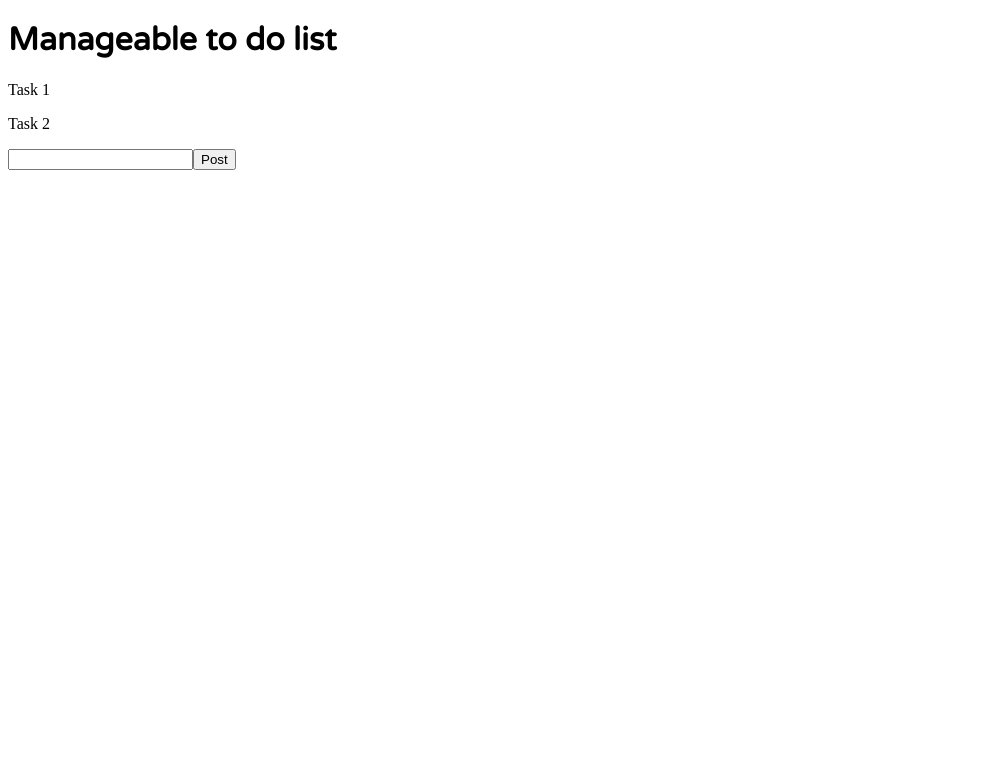
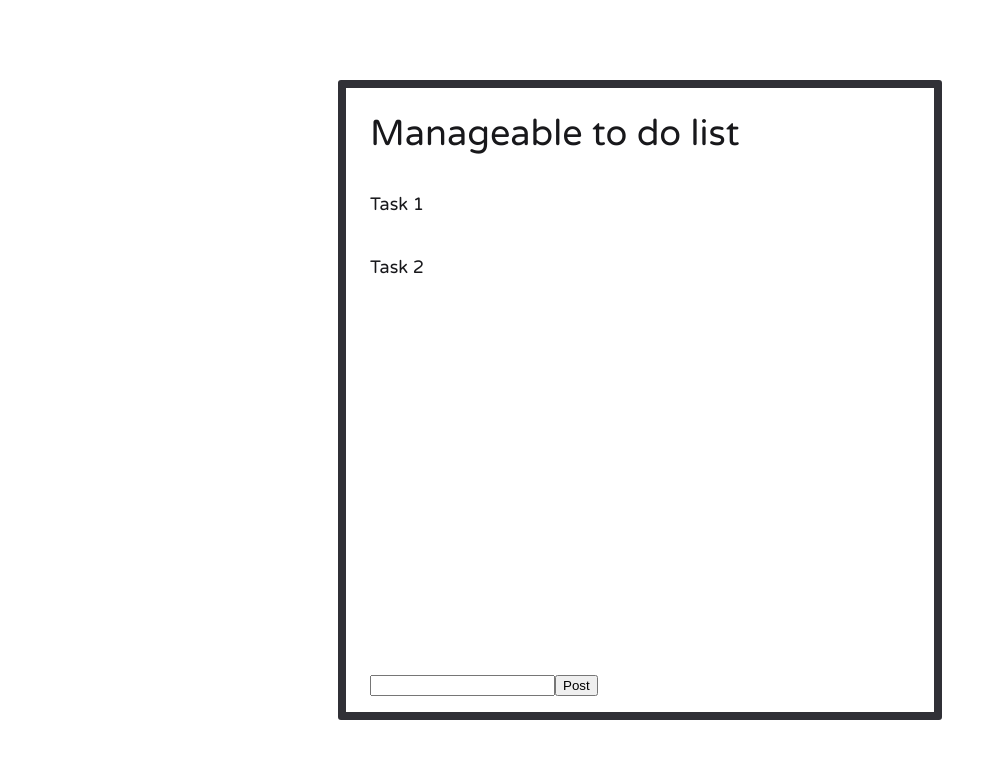
Before and after one commit to juliennecodes/to-do-list, a JavaScript app: page / in a window 1280 px wide. Shown: the top 758 px of the page, without its empty margins (0-997 px from the left). Built offline with nearby package versions, Linux system fonts and the light colour scheme; the HTML template or start-up script is replaced by a standard one.

Commit message:
changed markup and added styles

```diff
--- a/public/styles/main.css
+++ b/public/styles/main.css
@@ -1,3 +1,37 @@
-h1 {
+body, h1, p , ul, li{
+  margin: 0;
+  padding: 0;
+  list-style-type: none;
+}
+
+body, h1, p {
   font-family: 'Varela Round', sans-serif;
+  color: hsl(240, 5%, 10%);
 }
+
+.to-do-list {
+  border: solid 8px hsl(240, 5%, 20%);
+  border-radius: 3px;
+  width: 540px;
+  margin: 0 auto;
+  height: 72vh;
+  margin-top: 10vh;
+  position: relative;
+  padding: 24px;
+}
+
+.title{
+  font-size: 36px;
+}
+
+.textbox {
+  position: absolute;
+  bottom: 0;
+  margin: 0 0 16px;
+}
+
+.task{
+  margin-top:36px;
+  font-size: 18px;
+  line-height: 1.5;
+}
--- a/src/App.js
+++ b/src/App.js
@@ -3,8 +3,7 @@ import {Textbox} from './pages/Textbox';
 
 function App() {
   return (
-    <div>
-      <h1>Manageable to do list</h1>
+    <div className = "to-do-list">
       <Tasks />
       <Textbox />
     </div>
--- a/src/pages/Tasks.js
+++ b/src/pages/Tasks.js
@@ -1,8 +1,9 @@
 export function Tasks(){
   return (
-    <>
-      <p>Task 1</p>
-      <p>Task 2</p>
-    </>
+    <ul className="title">
+    Manageable to do list
+      <li className="task">Task 1</li>
+      <li className="task">Task 2</li>
+    </ul>
   )
 };
--- a/src/pages/Textbox.js
+++ b/src/pages/Textbox.js
@@ -1,8 +1,8 @@
 export function Textbox(){
   return (
-    <>
+    <div className="textbox">
       <input type="text"></input>
       <button type="button" name="button">Post</button>
-    </>
+    </div>
   );
 };
```
